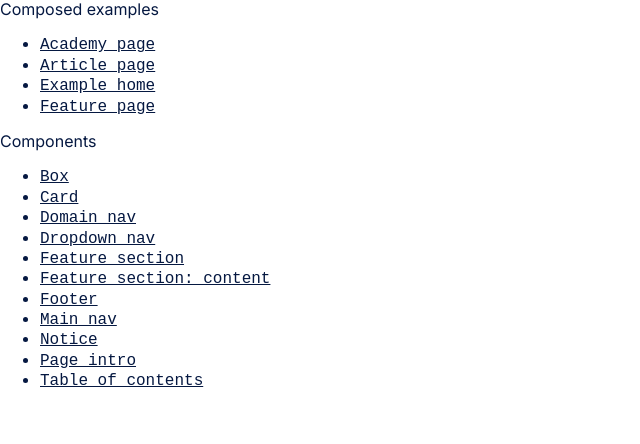
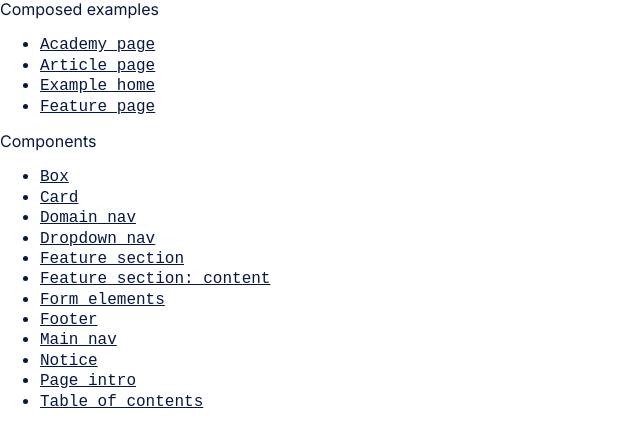
Before and after one commit to dhis2/dhis2org-prototype, a plain HTML site: page index.html in a window 1280 px wide. Shown: the whole page, without its empty margins (0-640 px from the left). Drawn offline with Linux system fonts and the light colour scheme.

Commit message:
chore: add form elements to index

```diff
--- a/index.html
+++ b/index.html
@@ -50,6 +50,9 @@
         >
       </li>
       <li>
+        <a href="forms.html" style="font-family: monospace">Form elements</a>
+      </li>
+      <li>
         <a href="footer.html" style="font-family: monospace">Footer</a>
       </li>
       <li>
```
